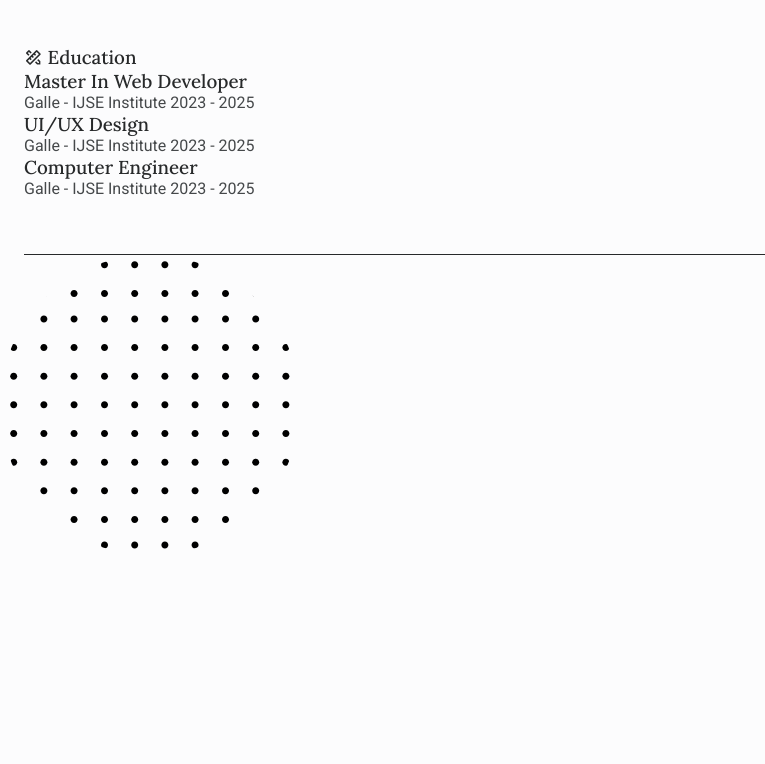
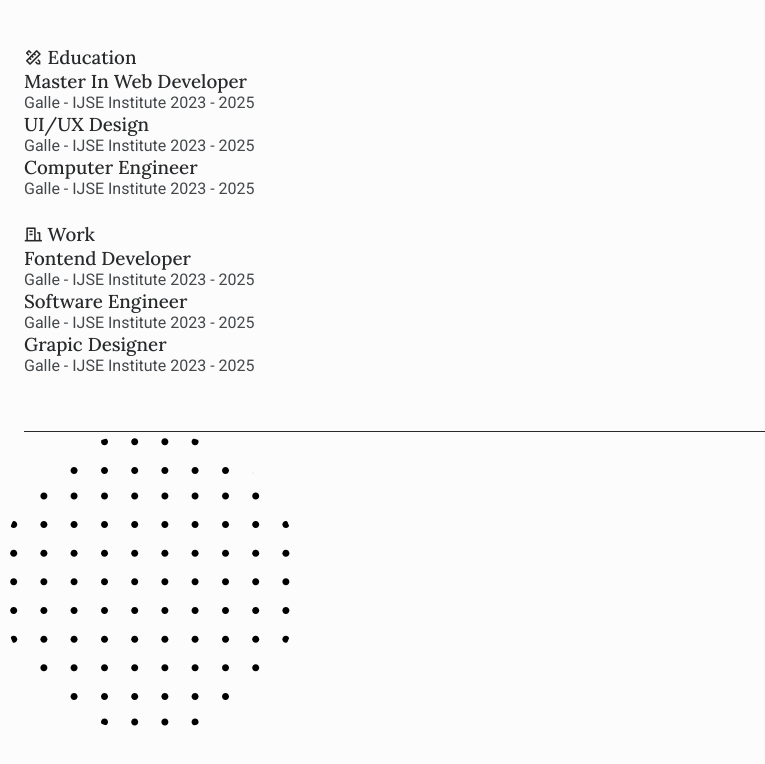
Before and after one commit to CHAMUD12/My-Portfolio, a plain HTML site: page index.html in a window 1280 px wide. Shown: the part 2658-3422 px from the top of the page, without its empty margins (0-765 px from the left). Before the commit the page ends 3257 px from the top, so only its background shows below. Drawn offline with nearby package versions, Linux system fonts and the light colour scheme; a web font is replaced by a local one.

Commit message:
qualification 2 design

```diff
--- a/index.html
+++ b/index.html
@@ -348,7 +348,38 @@
                     </div>
                 </div>
 
+                <!-- qualification 2 -->
+                <div class="qualification__content">
+                    <h3 class="qualification__title">
+                        <i class="ri-building-line"></i> Work
+                    </h3>
 
+                    <div class="qualification__info">
+                        <div>
+                            <h3 class="qualification__name">
+                                Fontend Developer
+                            </h3>
+                            <span class="qualification__country">Galle - IJSE Institute</span>
+                            <span class="qualification__year">2023 - 2025</span>
+                        </div>
+
+                        <div>
+                            <h3 class="qualification__name">
+                                Software Engineer
+                            </h3>
+                            <span class="qualification__country">Galle - IJSE Institute</span>
+                            <span class="qualification__year">2023 - 2025</span>
+                        </div>
+
+                        <div>
+                            <h3 class="qualification__name">
+                                Grapic Designer
+                            </h3>
+                            <span class="qualification__country">Galle - IJSE Institute</span>
+                            <span class="qualification__year">2023 - 2025</span>
+                        </div>
+                    </div>
+                </div>
             </div>
 
             <img src="/assest/shape-circle.svg" alt="qualification image" class="qulification__img">
```
